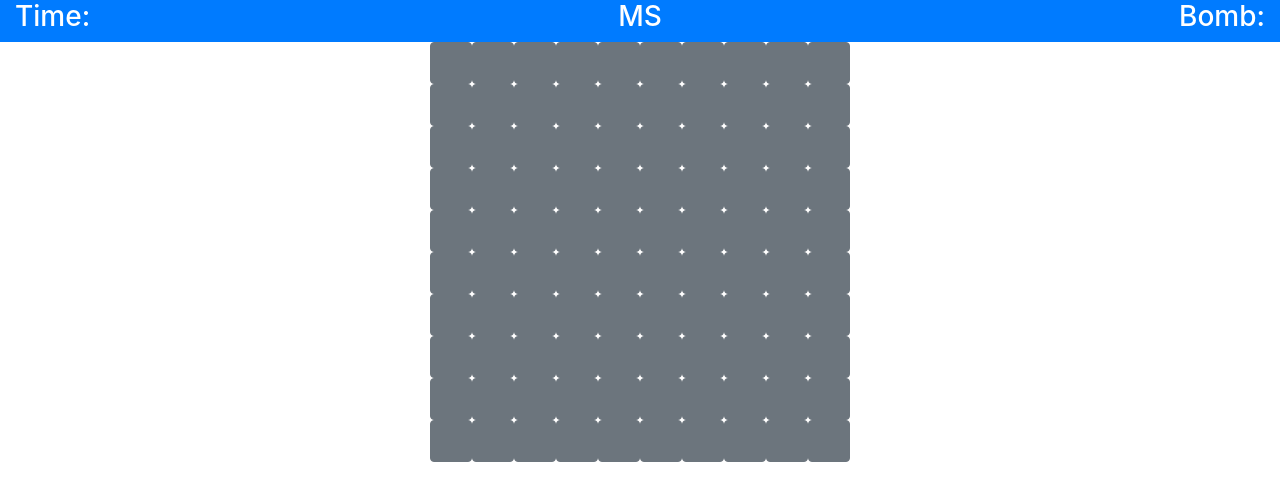
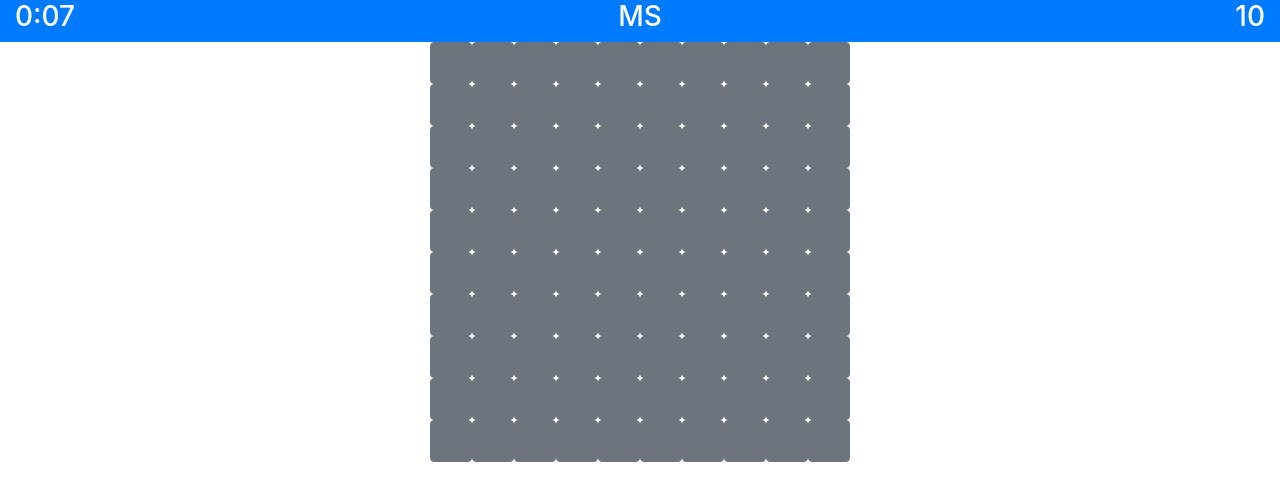
Before and after one commit to DeepanjanSaha-INDIA/Minesweeper, an Angular app: page / in a window 1280 px wide. Shown: the top 500 px of the page. Built offline with nearby package versions, Linux system fonts and the light colour scheme.

Commit message:
Implemented timer

```diff
--- a/src/app/component/header/header.component.html
+++ b/src/app/component/header/header.component.html
@@ -1,13 +1,13 @@
 <div class="container-fluid bg-primary">
     <div class="row">
         <div class="col-2 text-white" style="text-align: left;">
-            <h3>Time: </h3>
+            <h3> {{minutes | number:'1.0'}}:{{seconds | number:'2.0'}} </h3>
         </div>
-        <div class="col-8 text-white" style="text-align: center;" (click)="clicked()">
+        <div class="col-8 text-white" style="text-align: center;">
             <h3>MS</h3>
         </div>
         <div class="col-2 text-white" style="text-align: right;">
-            <h3>Bomb: </h3>
+            <h3> {{bombs}} </h3>
         </div>
    </div>
 </div>
--- a/src/app/component/header/header.component.ts
+++ b/src/app/component/header/header.component.ts
@@ -7,9 +7,19 @@ import { Component, OnInit } from '@angular/core';
 })
 export class HeaderComponent implements OnInit {
 
+  minutes: number = 0;
+  seconds: number = 0;
+  bombs: number = 10;
   constructor() { }
 
   ngOnInit() {
+    setInterval(() => {
+      this.seconds += 1;
+      if(this.seconds == 60){
+        this.minutes += 1;
+        this.seconds = 0;
+      }
+    }, 1000);
   }
 
 }
```
